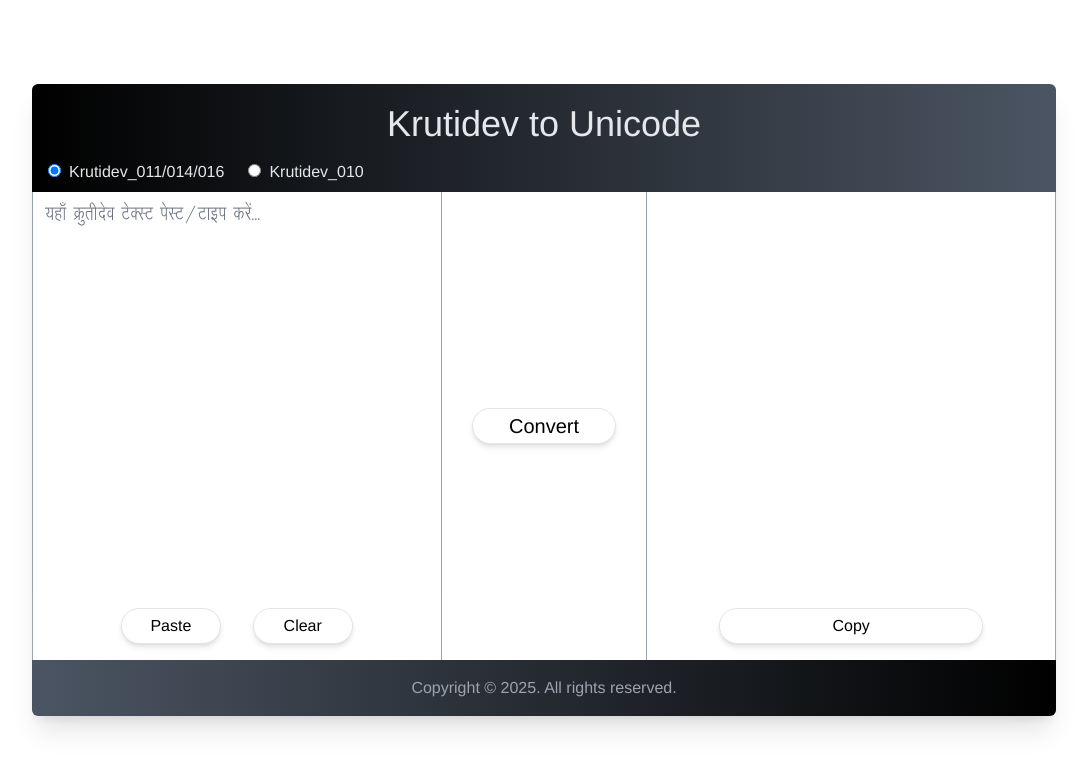
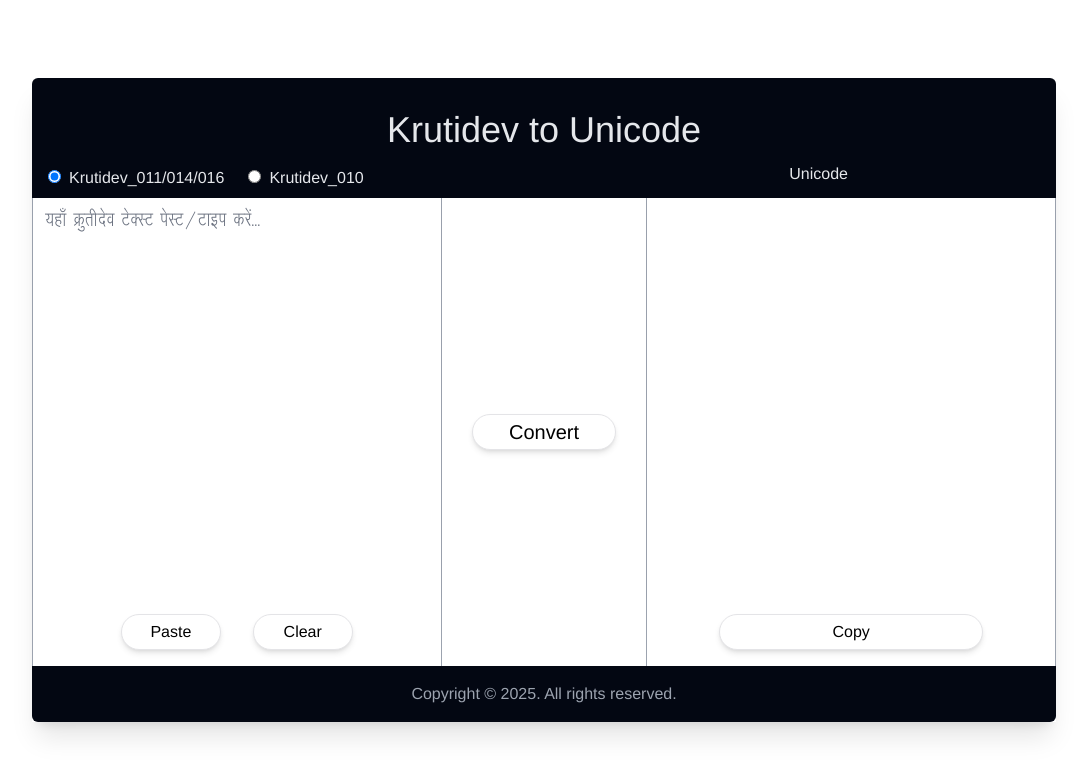
Before and after one commit to vishal0902/ktou, a React (Vite) app: page / in a window 1280 px wide. Shown: the top 776 px of the page, without its empty margins (96-1183 px from the left). Built offline with nearby package versions, Linux system fonts and the light colour scheme.

Commit message:
UI changes

```diff
--- a/src/ConverterWindow.tsx
+++ b/src/ConverterWindow.tsx
@@ -42,9 +42,12 @@ export function CardWithForm() {
       <div className="shadow-xl grid  min-w-[80vw] min-h-[25vh] md:min-h-[50vh] items-center ">
 
       {/* Title */}
-        <div className="bg-gradient-to-r to-gray-600 from-black 100%
+        <div className="bg-gray-950
          rounded-t-md   text-gray-200  md:pt-5 pt-2">
-          <div className="text-2xl md:text-4xl text-center">Krutidev to Unicode</div>
+          <div className="text-2xl md:text-4xl text-center mt-3">Krutidev to Unicode</div>
+
+          <div className="flex justify-between items-center">
+          <div>
           <div className="flex space-x-6 p-2 mt-2 ml-2">
             <div>
                 <input className="mr-2" defaultChecked type="radio" id="Krutidev014/016" name="fontName" value="Krutidev014/016"
@@ -57,6 +60,13 @@ export function CardWithForm() {
                 <label htmlFor="Krutidev010">Krutidev_010</label>
             </div>
           </div>
+          </div>
+          <div className="mr-52">
+              <span className="hidden md:flex">Unicode</span>
+          </div>
+          </div>
+
+
         </div>
 
 
@@ -98,7 +108,7 @@ export function CardWithForm() {
 
 
           {/* Button & loader for conversion action */}
-          <div className="md:col-span-2 grid bg-white justify-center items-center ">
+          <div className="md:col-span-2 grid bg-white justify-center items-center">
 
              <Button
               variant={"outline"}
@@ -137,7 +147,7 @@ export function CardWithForm() {
 
 
         {/* Footer starts here */}
-        <div className="bg-gradient-to-r from-gray-600 to-black  rounded-b-md text-center text-gray-400 text-sm md:text-base p-4 font-cursive ">
+        <div className="bg-gray-950 rounded-b-md text-center text-gray-400 text-sm md:text-base p-4 font-cursive ">
           Copyright &copy; 2025. All rights reserved.
         </div>
 
--- a/src/index.css
+++ b/src/index.css
@@ -9,13 +9,13 @@
 }
 
 ::-webkit-scrollbar-thumb {
-  background: #6b2193;
+  background: #dad8d8;
   border-radius: 10px;
 
 }
 
 ::-webkit-scrollbar-track {
-    background: #9b52c3;
+    background: #f9f9f9;
     border-radius: 10px;
 }
 
```
